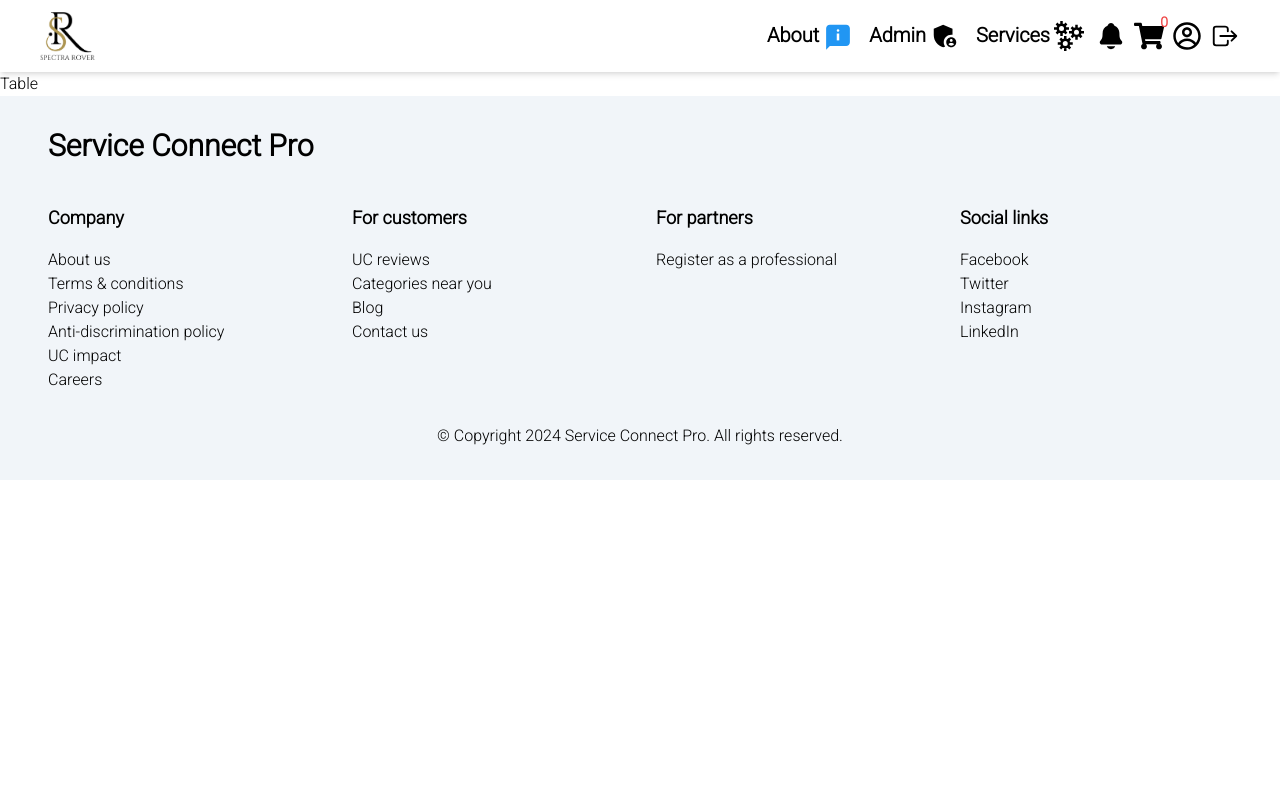
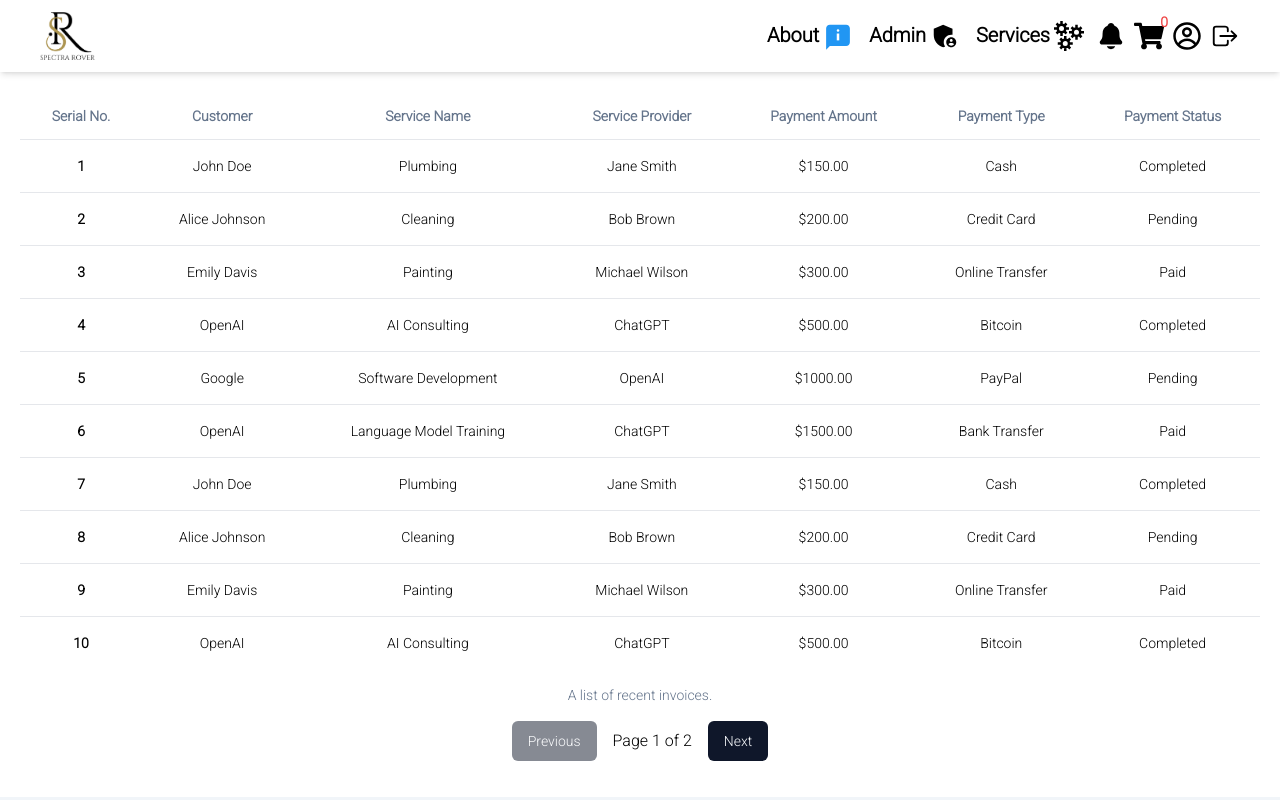
Before and after one commit to atreya786/Service-Connect-Pro, a Next.js app: page /Admin in a window 1280 px wide. Shown: the top 800 px of the page. Built offline with nearby package versions, Linux system fonts and the light colour scheme.

Commit message:
Admin table completed

```diff
--- a/app/(auth)/layout.js
+++ b/app/(auth)/layout.js
@@ -9,7 +9,7 @@
 export default function RootLayout({ children }) {
   return (
     <html lang="en">
-      <body className="bg-rose-300">
+      <body className="bg-sky-300">
         <Toaster position="top-right" />
         {children}
       </body>
--- a/app/(auth)/page.jsx
+++ b/app/(auth)/page.jsx
@@ -1,39 +1,14 @@
 import AuthForm from "@components/Form";
 import Image from "next/image";
-import auth from "../../public/auth.jpg";
+import auth from "../../public/auth.png";
 
 const Login = () => {
   return (
     <div>
       <div className="container absolute h-dvh flex-col items-center justify-center md:grid lg:max-w-none lg:grid-cols-2 lg:px-0">
         <div className="relative hidden h-full flex-col bg-muted p-10 text-white lg:flex dark:border-r">
-          <div className="relative inset-0 w-full h-full top-[50]">
+          <div className="flex justify-center items-center inset-0 w-full h-full">
             <Image src={auth} width={0} height={0} />
-          </div>
-          <div className="relative z-20 flex items-center text-lg font-medium">
-            <svg
-              xmlns="http://www.w3.org/2000/svg"
-              viewBox="0 0 24 24"
-              fill="none"
-              stroke="currentColor"
-              strokeWidth="2"
-              strokeLinecap="round"
-              strokeLinejoin="round"
-              className="mr-2 h-6 w-6"
-            >
-              <path d="M15 6v12a3 3 0 1 0 3-3H6a3 3 0 1 0 3 3V6a3 3 0 1 0-3 3h12a3 3 0 1 0-3-3" />
-            </svg>
-            Acme Inc
-          </div>
-          <div className="relative z-20 mt-auto">
-            <blockquote className="space-y-2">
-              <p className="text-lg">
-                &ldquo;This library has saved me countless hours of work and
-                helped me deliver stunning designs to my clients faster than
-                ever before.&rdquo;
-              </p>
-              <footer className="text-sm">Sofia Davis</footer>
-            </blockquote>
           </div>
         </div>
         <div className="lg:p-8">
--- a/app/(root)/About/page.jsx
+++ b/app/(root)/About/page.jsx
@@ -1,10 +1,9 @@
-"use client"
+"use client";
 
-import Loader from '@components/Loader';
-import React, { useEffect, useState } from 'react'
+import Loader from "@components/Loader";
+import React, { useEffect, useState } from "react";
 
 const About = () => {
-
   const [loading, setLoading] = useState(true);
   useEffect(() => {
     setTimeout(() => {
@@ -14,8 +13,11 @@
 
   if (loading) return <Loader />;
   return (
-    <div>About</div>
-  )
-}
+    <div>
+      <h1>About</h1>
+      <p>This is a simple about page.</p>
+    </div>
+  );
+};
 
-export default About
+export default About;
--- a/app/(root)/Admin/page.jsx
+++ b/app/(root)/Admin/page.jsx
@@ -14,11 +14,7 @@
 
   if (loading) return <Loader />;
 
-  return (
-    <div>
-      <Table />
-    </div>
-  );
+  return <Table />;
 };
 
 export default Admin;
--- a/components/Form.jsx
+++ b/components/Form.jsx
@@ -134,20 +134,12 @@
       <Card>
         <CardHeader className="space-y-1">
           <CardTitle className="text-2xl">
-            {type === "register" ? (
-              <h1>Create a new account</h1>
-            ) : (
-              <h1>Login here</h1>
-            )}
+            {type === "register" ? "Create a new account" : "Login here"}
           </CardTitle>
           <CardDescription>
-            {type === "register" ? (
-              <h1>Enter below details to create your account</h1>
-            ) : (
-              <h1>
-                Enter your email and password below to login to your account
-              </h1>
-            )}
+            {type === "register"
+              ? "Enter below details to create your account"
+              : "Enter your email and password below to login to your account"}
           </CardDescription>
         </CardHeader>
         <CardContent>
--- a/components/Table.jsx
+++ b/components/Table.jsx
@@ -1,9 +1,209 @@
-import React from 'react'
+"use client";
 
-const Table = () => {
+import React, { useState } from "react";
+import {
+  Table,
+  TableBody,
+  TableCaption,
+  TableCell,
+  TableHead,
+  TableHeader,
+  TableRow,
+} from "@/components/ui/table";
+import { Button } from "./ui/button";
+
+const AdminTable = () => {
+  const tableData = [
+    {
+      id: 1,
+      person1: "John Doe",
+      service: "Plumbing",
+      person2: "Jane Smith",
+      amount: "$150.00",
+      paymentMethod: "Cash",
+      status: "Completed",
+    },
+    {
+      id: 2,
+      person1: "Alice Johnson",
+      service: "Cleaning",
+      person2: "Bob Brown",
+      amount: "$200.00",
+      paymentMethod: "Credit Card",
+      status: "Pending",
+    },
+    {
+      id: 3,
+      person1: "Emily Davis",
+      service: "Painting",
+      person2: "Michael Wilson",
+      amount: "$300.00",
+      paymentMethod: "Online Transfer",
+      status: "Paid",
+    },
+    {
+      id: 4,
+      person1: "OpenAI",
+      service: "AI Consulting",
+      person2: "ChatGPT",
+      amount: "$500.00",
+      paymentMethod: "Bitcoin",
+      status: "Completed",
+    },
+    {
+      id: 5,
+      person1: "Google",
+      service: "Software Development",
+      person2: "OpenAI",
+      amount: "$1000.00",
+      paymentMethod: "PayPal",
+      status: "Pending",
+    },
+    {
+      id: 6,
+      person1: "OpenAI",
+      service: "Language Model Training",
+      person2: "ChatGPT",
+      amount: "$1500.00",
+      paymentMethod: "Bank Transfer",
+      status: "Paid",
+    },
+    {
+      id: 7,
+      person1: "John Doe",
+      service: "Plumbing",
+      person2: "Jane Smith",
+      amount: "$150.00",
+      paymentMethod: "Cash",
+      status: "Completed",
+    },
+    {
+      id: 8,
+      person1: "Alice Johnson",
+      service: "Cleaning",
+      person2: "Bob Brown",
+      amount: "$200.00",
+      paymentMethod: "Credit Card",
+      status: "Pending",
+    },
+    {
+      id: 9,
+      person1: "Emily Davis",
+      service: "Painting",
+      person2: "Michael Wilson",
+      amount: "$300.00",
+      paymentMethod: "Online Transfer",
+      status: "Paid",
+    },
+    {
+      id: 10,
+      person1: "OpenAI",
+      service: "AI Consulting",
+      person2: "ChatGPT",
+      amount: "$500.00",
+      paymentMethod: "Bitcoin",
+      status: "Completed",
+    },
+    {
+      id: 11,
+      person1: "Google",
+      service: "Software Development",
+      person2: "OpenAI",
+      amount: "$1000.00",
+      paymentMethod: "PayPal",
+      status: "Pending",
+    },
+    {
+      id: 12,
+      person1: "OpenAI",
+      service: "Language Model Training",
+      person2: "ChatGPT",
+      amount: "$1500.00",
+      paymentMethod: "Bank Transfer",
+      status: "Paid",
+    },
+  ];
+  const pageSize = 10;
+  const [currentPage, setCurrentPage] = useState(1);
+
+  const totalPages = Math.ceil(tableData.length / pageSize);
+
+  const startIndex = (currentPage - 1) * pageSize;
+  const endIndex = Math.min(startIndex + pageSize, tableData.length);
+
+  const currentPageData = tableData.slice(startIndex, endIndex);
+
+  const handlePageChange = (page) => {
+    setCurrentPage(page);
+  };
   return (
-    <div>Table</div>
-  )
-}
+    <section className="p-5">
+      <Table>
+        <TableCaption>A list of recent invoices.</TableCaption>
+        <TableHeader>
+          <TableRow>
+            <TableHead className="text-center font-semibold">
+              Serial No.
+            </TableHead>
+            <TableHead className="text-center font-semibold">
+              Customer
+            </TableHead>
+            <TableHead className="text-center font-semibold">
+              Service Name
+            </TableHead>
+            <TableHead className="text-center font-semibold">
+              Service Provider
+            </TableHead>
+            <TableHead className="text-center font-semibold">
+              Payment Amount
+            </TableHead>
+            <TableHead className="text-center font-semibold">
+              Payment Type
+            </TableHead>
+            <TableHead className="text-center font-semibold">
+              Payment Status
+            </TableHead>
+          </TableRow>
+        </TableHeader>
+        <TableBody>
+          {currentPageData.map((data) => (
+            <TableRow>
+              <TableCell key={data.id} className="font-semibold text-center">
+                {data.id}
+              </TableCell>
+              <TableCell className="text-center">{data.person1}</TableCell>
+              <TableCell className="text-center">{data.service}</TableCell>
+              <TableCell className="text-center">{data.person2}</TableCell>
+              <TableCell className="text-center">{data.amount}</TableCell>
+              <TableCell className="text-center">
+                {data.paymentMethod}
+              </TableCell>
+              <TableCell className="text-center">{data.status}</TableCell>
+            </TableRow>
+          ))}
+        </TableBody>
+      </Table>
+      <div className="flex justify-center items-center p-4">
+        <Button
+          disabled={currentPage === 1}
+          onClick={() => handlePageChange(currentPage - 1)}
+          className="mr-2 px-4 py-2 rounded-md"
+        >
+          Previous
+        </Button>
+        <span className="px-2 ">
+          Page {currentPage} of {totalPages}
+        </span>
+        <Button
+          disabled={currentPage === totalPages}
+          onClick={() => handlePageChange(currentPage + 1)}
+          className="ml-2 px-4 py-2 rounded-md"
+        >
+          Next
+        </Button>
+      </div>
+    </section>
+  );
+};
 
-export default Table
+export default AdminTable;
--- /dev/null
+++ b/components/ui/table.jsx
@@ -0,0 +1,97 @@
+import * as React from "react";
+
+import { cn } from "@/lib/utils";
+
+const Table = React.forwardRef(({ className, ...props }, ref) => (
+  <div className="relative w-full overflow-auto">
+    <table
+      ref={ref}
+      className={cn("w-full caption-bottom text-sm", className)}
+      {...props}
+    />
+  </div>
+));
+Table.displayName = "Table";
+
+const TableHeader = React.forwardRef(({ className, ...props }, ref) => (
+  <thead
+    ref={ref}
+    className={cn("[&_tr]:border-b", className)}
+    {...props}
+  />
+));
+TableHeader.displayName = "TableHeader";
+
+const TableBody = React.forwardRef(({ className, ...props }, ref) => (
+  <tbody
+    ref={ref}
+    className={cn("[&_tr:last-child]:border-0", className)}
+    {...props}
+  />
+));
+TableBody.displayName = "TableBody";
+
+const TableFooter = React.forwardRef(({ className, ...props }, ref) => (
+  <tfoot
+    ref={ref}
+    className={cn(
+      "border-t bg-slate-100/50 font-medium [&>tr]:last:border-b-0 dark:bg-slate-800/50",
+      className
+    )}
+    {...props}
+  />
+));
+TableFooter.displayName = "TableFooter";
+
+const TableRow = React.forwardRef(({ className, ...props }, ref) => (
+  <tr
+    ref={ref}
+    className={cn(
+      "border-b transition-colors hover:bg-slate-100/50 data-[state=selected]:bg-slate-100 dark:hover:bg-slate-800/50 dark:data-[state=selected]:bg-slate-800",
+      className
+    )}
+    {...props}
+  />
+));
+TableRow.displayName = "TableRow";
+
+const TableHead = React.forwardRef(({ className, ...props }, ref) => (
+  <th
+    ref={ref}
+    className={cn(
+      "h-12 px-4 text-left align-middle font-medium text-slate-500 [&:has([role=checkbox])]:pr-0 dark:text-slate-400",
+      className
+    )}
+    {...props}
+  />
+));
+TableHead.displayName = "TableHead";
+
+const TableCell = React.forwardRef(({ className, ...props }, ref) => (
+  <td
+    ref={ref}
+    className={cn("p-4 align-middle [&:has([role=checkbox])]:pr-0", className)}
+    {...props}
+  />
+));
+TableCell.displayName = "TableCell";
+
+const TableCaption = React.forwardRef(({ className, ...props }, ref) => (
+  <caption
+    ref={ref}
+    className={cn("mt-4 text-sm text-slate-500 dark:text-slate-400", className)}
+    {...props}
+  />
+));
+TableCaption.displayName = "TableCaption";
+
+export {
+  Table,
+  TableHeader,
+  TableBody,
+  TableFooter,
+  TableHead,
+  TableRow,
+  TableCell,
+  TableCaption,
+};
```
Also changed, not shown: app/(auth)/Register/page.jsx (+2 -27 lines), public/auth.jpg, public/auth.png (added).
